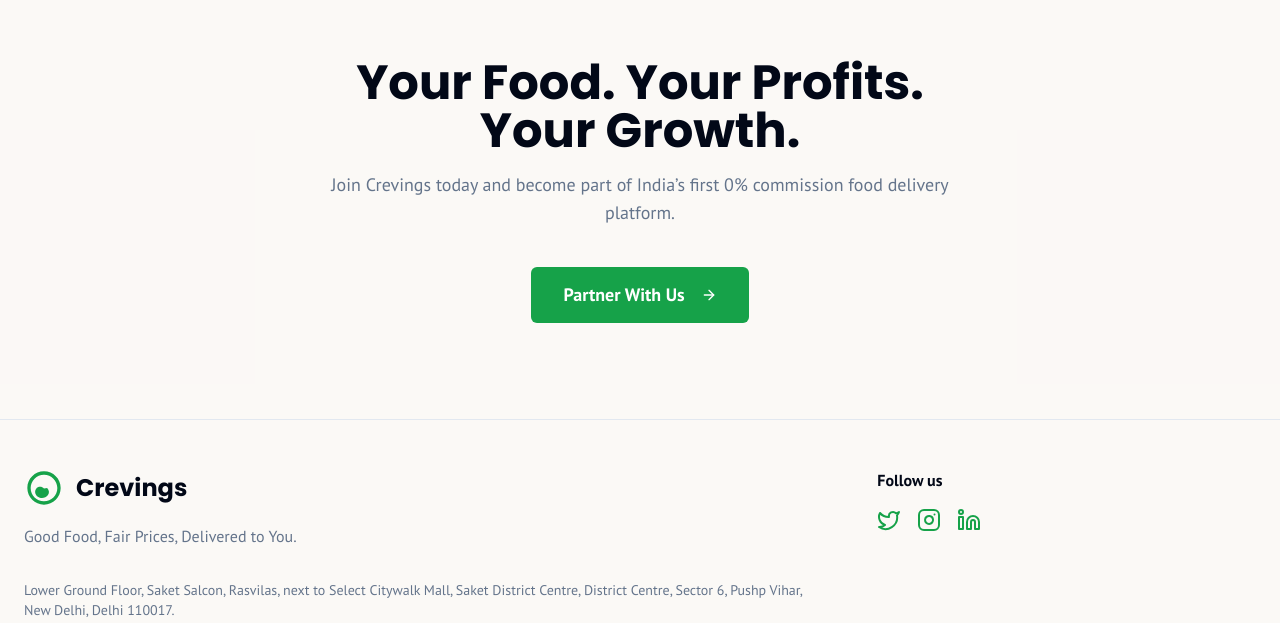
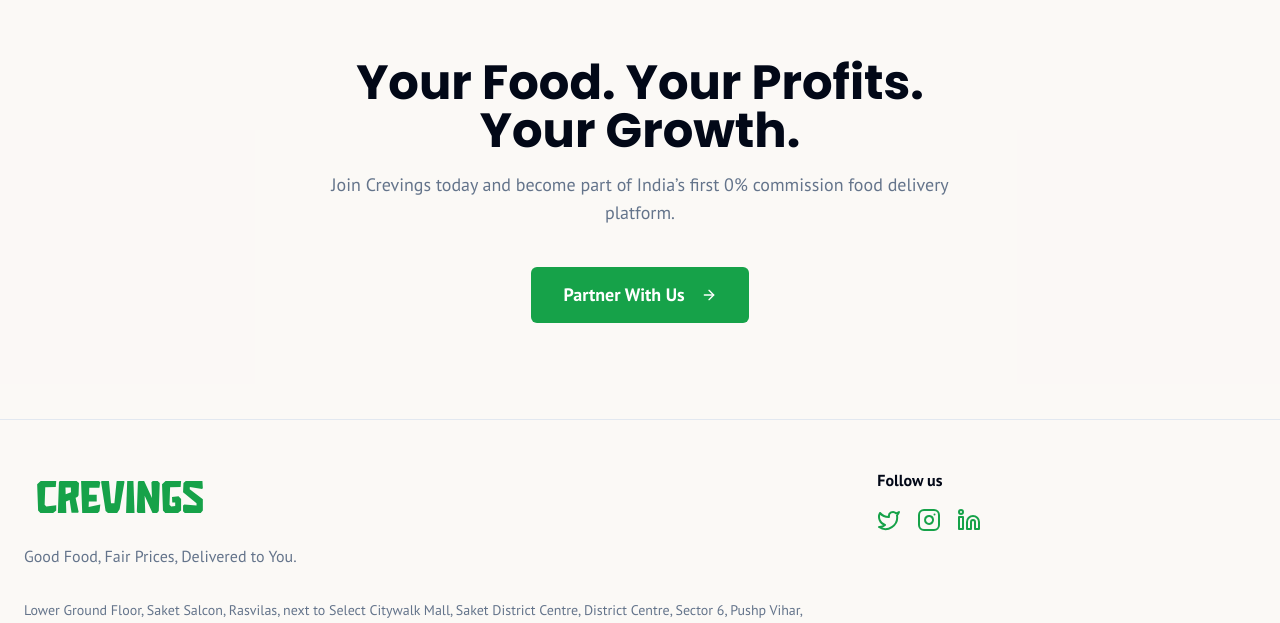
Before and after one commit to xcespvt/-N-I-g-XGuUC3qj-landingpage, a Next.js app: page /for-chefs in a window 1280 px wide. Shown: the part 2157-2780 px from the top of the page. Built offline with nearby package versions, Linux system fonts and the light colour scheme.

Commit message:
updated logo sizes for header and footer

```diff
--- a/src/components/landing/footer.tsx
+++ b/src/components/landing/footer.tsx
@@ -1,4 +1,3 @@
-
 "use client"
 
 import { Button } from "@/components/ui/button";
@@ -6,10 +5,23 @@
 import { ArrowRight, Twitter, Instagram, Linkedin } from "lucide-react";
 
 const Logo = () => (
-    <svg width="40" height="40" viewBox="0 0 24 24" fill="none" xmlns="http://www.w3.org/2000/svg">
-        <path d="M12 2C6.48 2 2 6.48 2 12s4.48 10 10 10 10-4.48 10-10S17.52 2 12 2zm0 18c-4.41 0-8-3.59-8-8s3.59-8 8-8 8 3.59 8 8-3.59 8-8 8z" fill="hsl(var(--primary))"/>
-        <path d="M12 12.28c-1.43-1.43-3.66-1.2-4.69.15-1.13 1.48-.63 3.63.98 4.79 1.95 1.4 4.7.9 6.1-.98.98-1.28.69-3.07-.49-4.25" fill="hsl(var(--primary))"/>
-    </svg>
+  <svg
+    width="240"
+    height="60"
+    viewBox="100 420 1100 250"
+    fill="none"
+    xmlns="http://www.w3.org/2000/svg"
+    className="text-primary"
+  >
+    <path d="M164.6,601.8L160.3,482l16.3-15.3h21.9v0h49.3l-2.2,28l-48.2,1.2l-0.2,4.8l-2.6,74.7v0l7.7,8.3l45.4-5.3V602l-14.1,11.3h-58.5L164.6,601.8z" fill="currentColor"/>
+    <path d="M294,613.3h-38.8l5-141.8l4.1-4.8h24.6h51.9l11.2,9.8l-1.9,56.2l-5.5,8l-8.2,3.2l14.1,65.3l-3,3.9h-29.7l-8.7-58.5l-16.9,6.7L294,613.3z M314.7,496.7l-24.7,0L291,528l24.4-9.1L314.7,496.7z" fill="currentColor"/>
+    <path d="M366.8,613.3l-5.2-146.6h80.6l7.5,5.4l-4.3,26.2h-46.1l-1.1,31.9h35.1V561h-36.1l-0.9,25.5l53.5-11.7l-3.7,30.5l-7.8,8H366.8z" fill="currentColor"/>
+    <path d="M560.3,472.6l-22.1,123.8L527,613.3h-42l-11-8.6l-20.3-131.1l0.9-6.9h34.4l1,5.9l8.8,96.7h15.5l9.8-98l1.2-4.7h34.3L560.3,472.6z" fill="currentColor"/>
+    <path d="M606.6,613.3h-38.8l5.2-146.6h28.5L606.6,613.3z" fill="currentColor"/>
+    <path d="M653.1,534.4l2.7,78.9h-33.4l-5.2-5.3l4.9-138l1.3-0.9l3.7-2.5h23.6l35.9,78.7l-2.6-72.1l6.3-6.6h22.4l9.5,10.1l-4.5,128.4l-2.7,2.8l-5.1,5.3h-21L653.1,534.4z" fill="currentColor"/>
+    <path d="M736.9,601.8L732.6,482l16.3-15.3h21.9v0h49.3l-2.2,28l-48.2,1.2l-0.2,4.8l-2.6,74.7v0l7.7,8.3l18.4-2.2v-16h-13.4l-1.2-25.2l30-3.7l11.6,12.6V602l-14.1,11.3h-58.5L736.9,601.8z" fill="currentColor"/>
+    <path d="M860.1,494.8l-0.5,10.2l60.1,46.2v50.6l-9.5,11.4h-73.4l-7.8-7.1v-26.5l5.8-4.3l56.1,4.3l-0.2-11l-61.7-50l1.9-42l10.5-9.9h76.4l1.9,32.8l-3.2,4.2L860.1,494.8z" fill="currentColor"/>
+  </svg>
 )
 
 export default function Footer() {
@@ -37,7 +49,7 @@
             <div className="space-y-4 md:col-span-2">
                  <Link href="/" className="flex items-center gap-3">
                     <Logo />
-                    <span className="text-2xl font-bold font-headline">Crevings</span>
+
                 </Link>
                 <p className="text-muted-foreground text-base">
                     Good Food, Fair Prices, Delivered to You.
--- a/src/components/landing/header.tsx
+++ b/src/components/landing/header.tsx
@@ -10,13 +10,14 @@
 } from "@/components/ui/sheet"
 
 const Logo = () => (
+    <div className="flex items-center">
         <svg
-        width="240"
-        height="240"
-        viewBox="0 0 1080 1080"
+            width="180"
+            height="45"
+            viewBox="100 420 1100 250"
             fill="none"
             xmlns="http://www.w3.org/2000/svg"
-        className="text-primary"
+            className="text-primary block"
         >
             <path d="M164.6,601.8L160.3,482l16.3-15.3h21.9v0h49.3l-2.2,28l-48.2,1.2l-0.2,4.8l-2.6,74.7v0l7.7,8.3l45.4-5.3V602l-14.1,11.3h-58.5L164.6,601.8z" fill="currentColor"/>
             <path d="M294,613.3h-38.8l5-141.8l4.1-4.8h24.6h51.9l11.2,9.8l-1.9,56.2l-5.5,8l-8.2,3.2l14.1,65.3l-3,3.9h-29.7l-8.7-58.5l-16.9,6.7L294,613.3z M314.7,496.7l-24.7,0L291,528l24.4-9.1L314.7,496.7z" fill="currentColor"/>
@@ -27,6 +28,7 @@
             <path d="M736.9,601.8L732.6,482l16.3-15.3h21.9v0h49.3l-2.2,28l-48.2,1.2l-0.2,4.8l-2.6,74.7v0l7.7,8.3l18.4-2.2v-16h-13.4l-1.2-25.2l30-3.7l11.6,12.6V602l-14.1,11.3h-58.5L736.9,601.8z" fill="currentColor"/>
             <path d="M860.1,494.8l-0.5,10.2l60.1,46.2v50.6l-9.5,11.4h-73.4l-7.8-7.1v-26.5l5.8-4.3l56.1,4.3l-0.2-11l-61.7-50l1.9-42l10.5-9.9h76.4l1.9,32.8l-3.2,4.2L860.1,494.8z" fill="currentColor"/>
         </svg>
+    </div>
 )
 
 const navLinks: { name: string, href: string }[] = [
```
Lines whose indentation alone changed are shown as unchanged.
